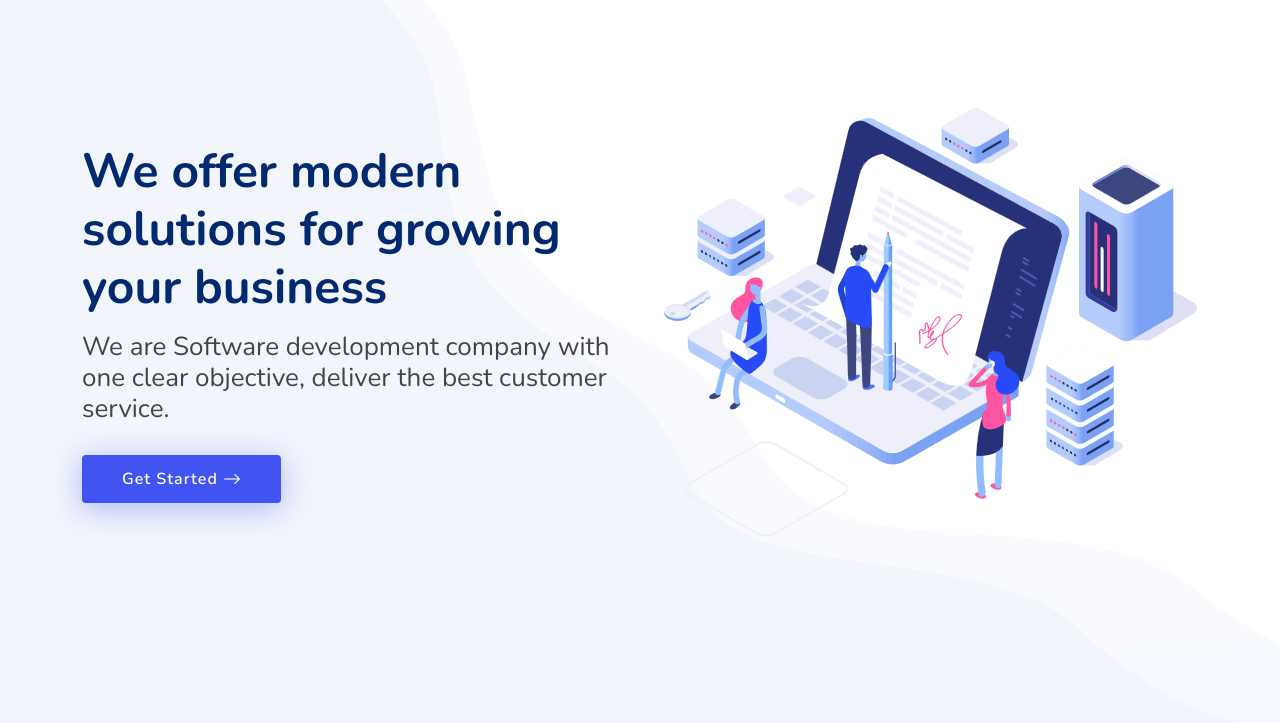
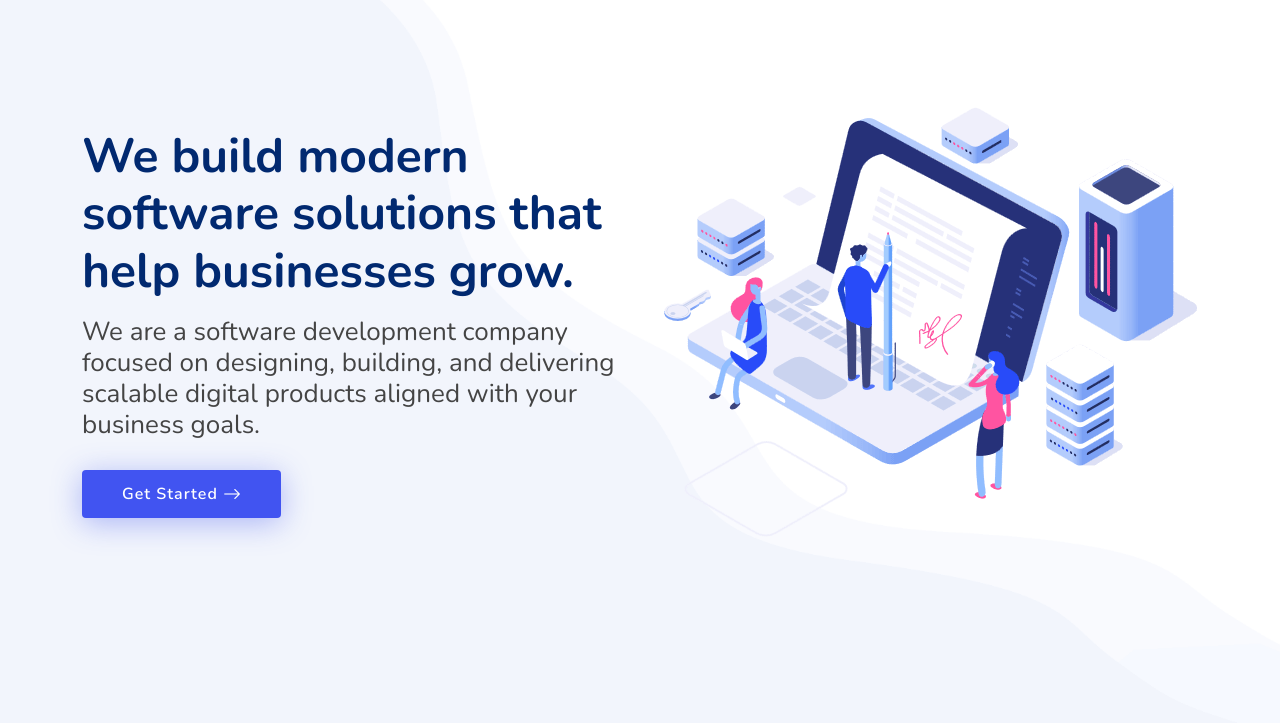
Before and after one commit to alialrabi/smtech, a plain HTML site: page index.html in a window 1280 px wide. Shown: the part 77-800 px from the top of the page. Drawn offline with nearby package versions, Linux system fonts and the light colour scheme.

Commit message:
Update index.html

```diff
--- a/index.html
+++ b/index.html
@@ -68,8 +68,8 @@
     <div class="container">
       <div class="row">
         <div class="col-lg-6 d-flex flex-column justify-content-center">
-          <h1 data-aos="fade-up">We offer modern solutions for growing your business</h1>
-          <h2 data-aos="fade-up" data-aos-delay="400">We are Software development company with one clear objective, deliver the best customer service.
+          <h1 data-aos="fade-up">We build modern software solutions that help businesses grow.</h1>
+          <h2 data-aos="fade-up" data-aos-delay="400">We are a software development company focused on designing, building, and delivering scalable digital products aligned with your business goals.
 </h2>
           <div data-aos="fade-up" data-aos-delay="600">
             <div class="text-center text-lg-start">
```
